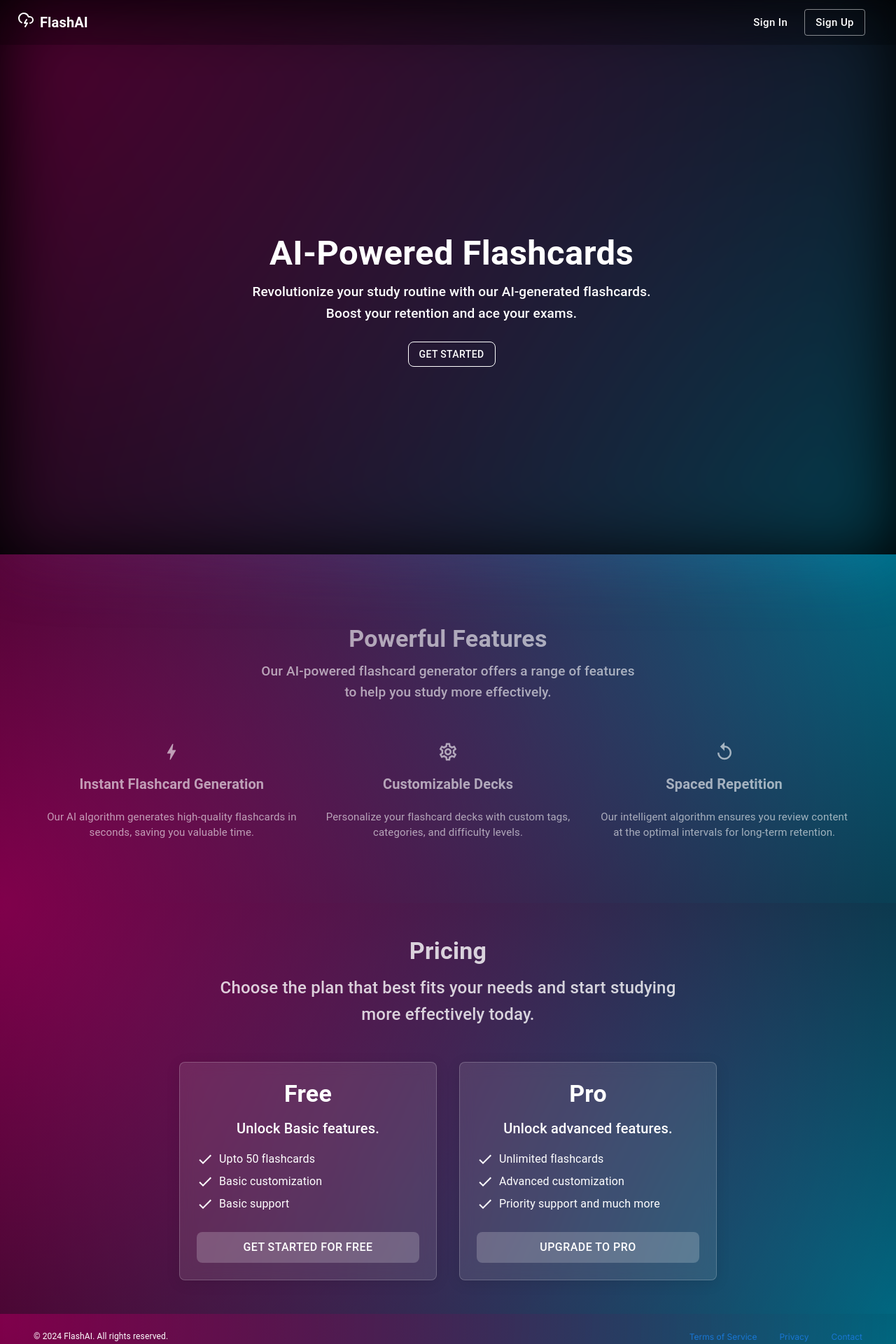
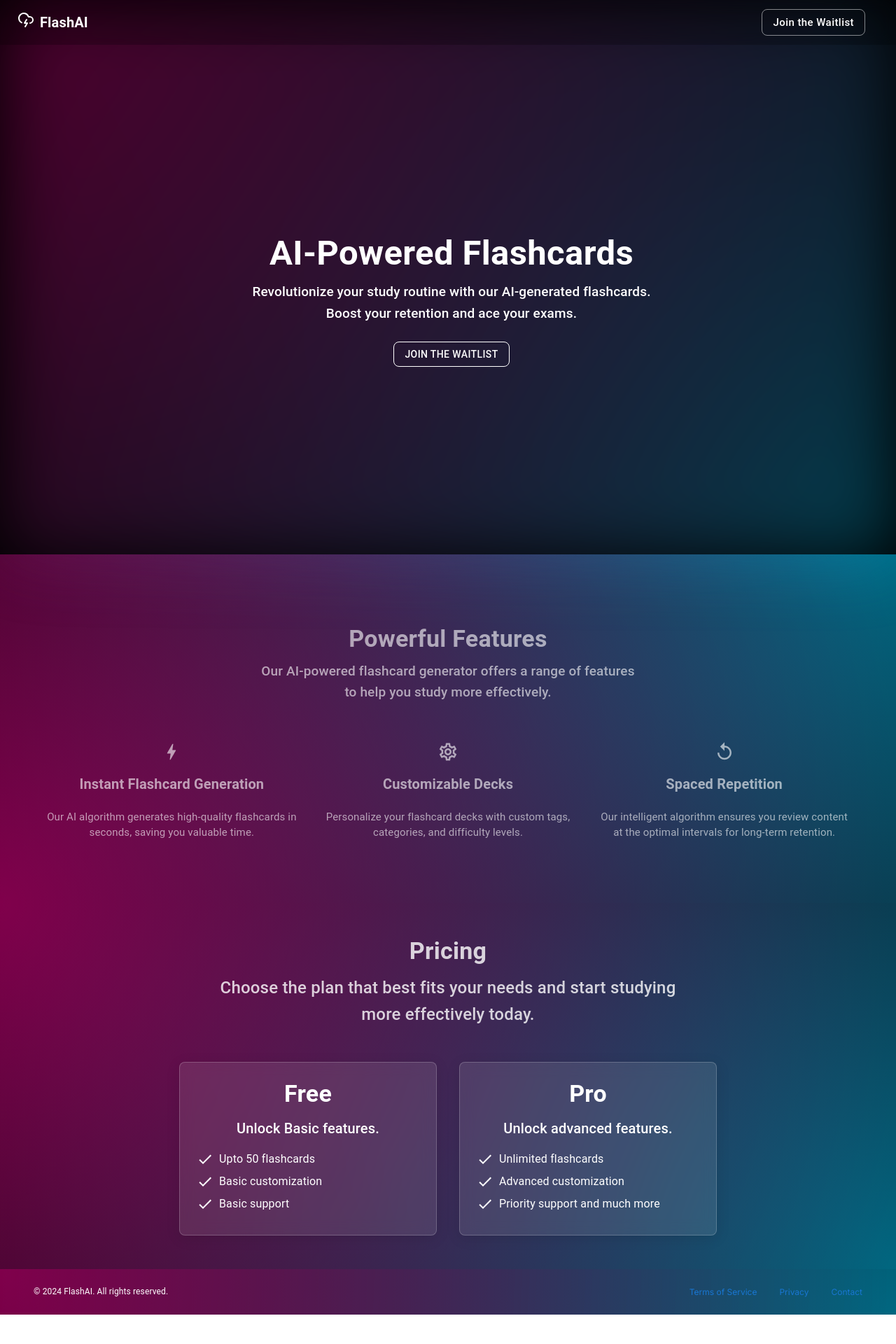
Before and after one commit to syedtaha22/ai-flashcards, a Next.js app: page / in a window 1280 px wide. Shown: the top 1920 px of the page at 70% size. After the commit the page ends 1878 px from the top, so only its background shows below. Built offline with nearby package versions, Linux system fonts and the light colour scheme.

Commit message:
prepare for waitlist

```diff
--- a/app/landing-page/page.js
+++ b/app/landing-page/page.js
@@ -67,25 +67,15 @@ const LandingPage = () => {
                         </Box>
                     </Link>
                     {/* ============================================================================= */}
+                    <Box sx={{ display: 'flex', gap: { xs: 0.1, lg: 2 } }}>
 
-                    <Box sx={{ display: 'flex', gap: { xs: 0.1, lg: 2 } }}>
-                        {/* ============================== SignIn Button ============================== */}
-                        <Button href=""  // --------------------> Link Sign In here
-                            sx={{
-                                color: 'inherit',
-                                '&:hover': { backgroundColor: '#121212', color: 'white' },
-                                textTransform: 'none',
-                                fontSize: { xs: '13px', lg: '15px' }  // Responsive font size
-                            }}
-                        >
-                            Sign In
-                        </Button>
-                        {/* =========================================================================== */}
-                        {/* ============================== SignOut Button ============================= */}
-                        <Button href=""  // --------------------> Link Sign Out here
+                        {/* =========================== Join the Waitlist =========================== */}
+                        <Button href=""  // --------------------> Link Waitlist here
                             color='inherit'
                             variant='outlined'
+
                             sx={{
+                                borderRadius: '8px',
                                 borderColor: 'rgba(255, 255, 255, 0.5)',
                                 mr: { xs: '-9px', lg: '20px' },  // Responsive margin
                                 textTransform: 'none',
@@ -94,9 +84,10 @@ const LandingPage = () => {
                                 '&:hover': { backgroundColor: '#fff', color: 'black' },
                             }}
                         >
-                            Sign Up
+                            Join the Waitlist
                         </Button>
-                        {/* ============================== SignOut Button ============================= */}
+                        {/* =========================================================================== */}
+
                     </Box>
                 </Toolbar>
             </AppBar>
@@ -133,7 +124,7 @@ const LandingPage = () => {
                                 </Typography>
                                 <Button variant="outlined"
                                     sx={{ mt: '25px', borderColor: 'white', borderRadius: '8px', color: 'inherit', '&:hover': { borderColor: 'rgba(255,255,255,0.5)' } }}>
-                                    Get Started         {/* --------------> Link Here signUp page here */}
+                                    Join the waitlist      {/* --------------> Link Here signUp page here */}
                                 </Button>
                             </Container>
                         </Box>
@@ -332,22 +323,6 @@ const LandingPage = () => {
                                 </li>
                             </Box>
                             {/* ================== */}
-                            <Button
-                                sx={{
-                                    backgroundColor: 'rgba(255, 255, 255, 0.2)',
-                                    mt: 2.5,
-                                    borderRadius: '8px',
-                                    color: 'white',
-                                    width: '100%',
-                                    padding: '8px 16px', // Adjust padding of the button
-                                    fontSize: '1rem',
-                                    '&:hover': {
-                                        backgroundColor: 'rgba(255, 255, 255, 0.3)',
-                                    },
-                                }}
-                            >
-                                Get Started for Free
-                            </Button>
                         </Box>
                         {/* ============================================================================== */}
 
@@ -387,22 +362,6 @@ const LandingPage = () => {
                                 </li>
                             </Box>
                             {/* ================== */}
-                            <Button
-                                sx={{
-                                    backgroundColor: 'rgba(255, 255, 255, 0.2)',
-                                    mt: 2.5,
-                                    borderRadius: '8px',
-                                    color: 'inherit',
-                                    width: '100%',
-                                    padding: '8px 16px', // Adjust padding of the button
-                                    fontSize: '1rem',
-                                    '&:hover': {
-                                        backgroundColor: 'rgba(255, 255, 255, 0.3)',
-                                    },
-                                }}
-                            >
-                                Upgrade to Pro
-                            </Button>
                         </Box>
                     </Box>
                     {/* ============================================================================== */}
```
